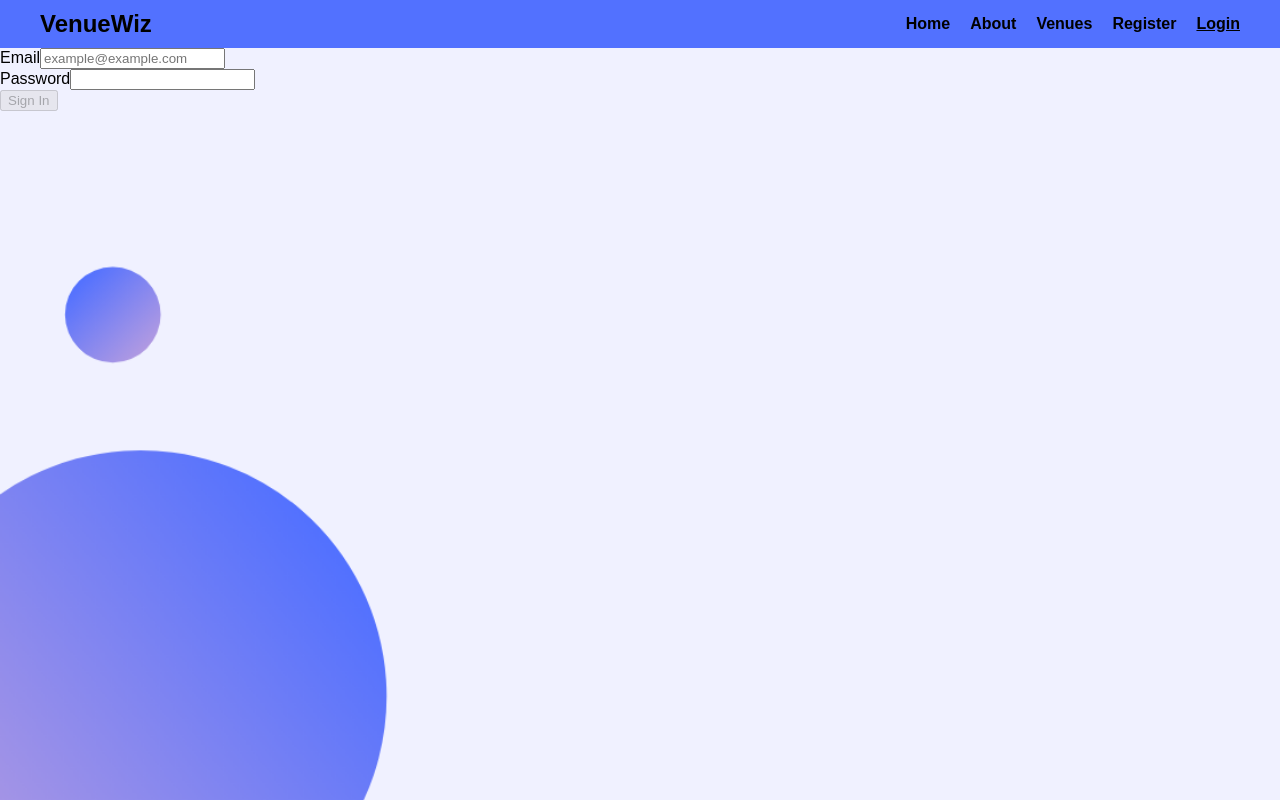
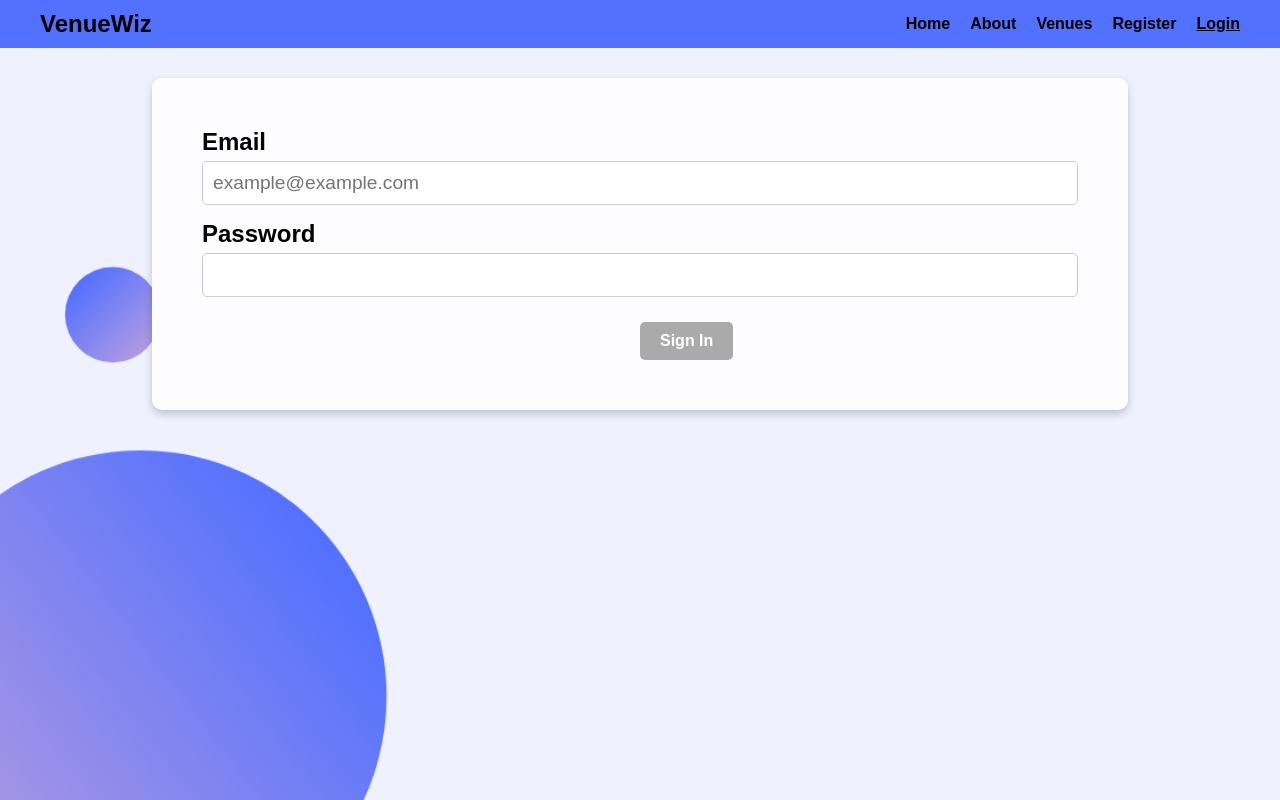
Before and after one commit to Amal229/VenueWiz-Front-end, a React (Vite) app in the folder client/: page /login in a window 1280 px wide. Built offline with nearby package versions, Linux system fonts and the light colour scheme.

Commit message:
book event form

```diff
--- a/client/src/App.css
+++ b/client/src/App.css
@@ -340,3 +340,67 @@ h1 {
 .venue-info-wrapper-detail button:hover {
   background-color: #3252e0;
 }
+.col {
+  margin: 30px;
+}
+
+.card-overlay {
+  background-color: #fdfdff;
+  padding: 20px;
+  border-radius: 10px;
+  box-shadow: 0 4px 8px rgba(0, 0, 0, 0.2);
+  color: #000000;
+  font-family: 'Arimo', sans-serif;
+  margin-left: 10%;
+  margin-right: 10%;
+}
+
+.centered h3 {
+  font-size: 1.5em;
+  margin-bottom: 20px;
+  text-align: center;
+}
+
+.form-wrapper {
+  width: 100%;
+  max-width: 600px;
+}
+
+.input-wrapper {
+  margin-bottom: 15px;
+  display: flex;
+  flex-direction: column;
+}
+
+.input-wrapper label {
+  margin-bottom: 5px;
+  font-size: 1.5em;
+  font-family: 'Arimo', sans-serif;
+  font-weight: bold;
+}
+
+.input-wrapper input,
+.input-wrapper select {
+  padding: 10px;
+  border-radius: 5px;
+  border: 1px solid #ccc;
+  font-size: 1.2em;
+  color: #000;
+}
+
+button {
+  background-color: #5271ff;
+  border: none;
+  color: #fff;
+  padding: 10px 20px;
+  border-radius: 5px;
+  font-size: 1em;
+  font-family: 'Arimo', sans-serif;
+  font-weight: bold;
+  margin-top: 10px;
+  margin-left: 50%;
+}
+
+button:disabled {
+  background-color: #aaa;
+}
```
